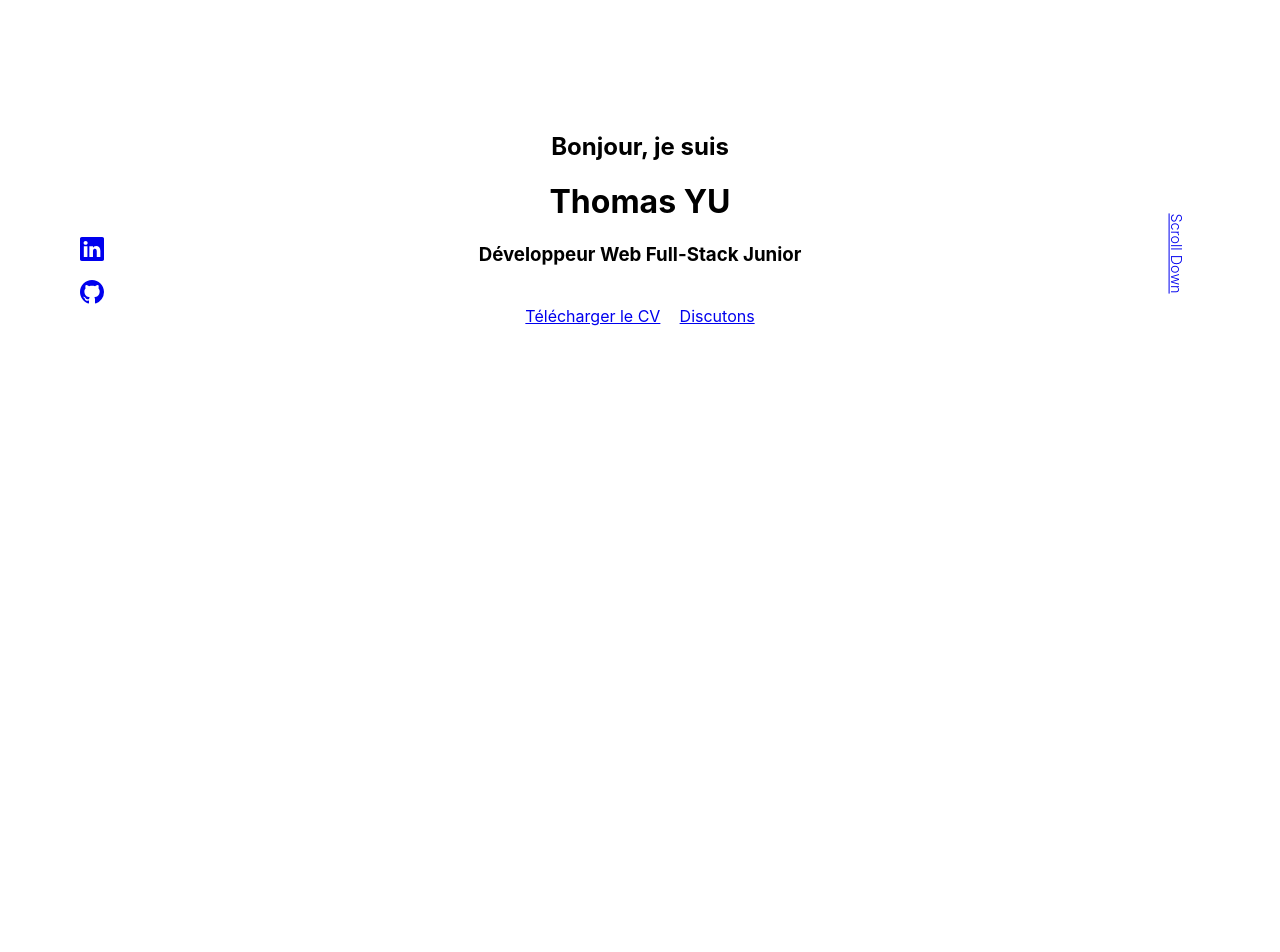
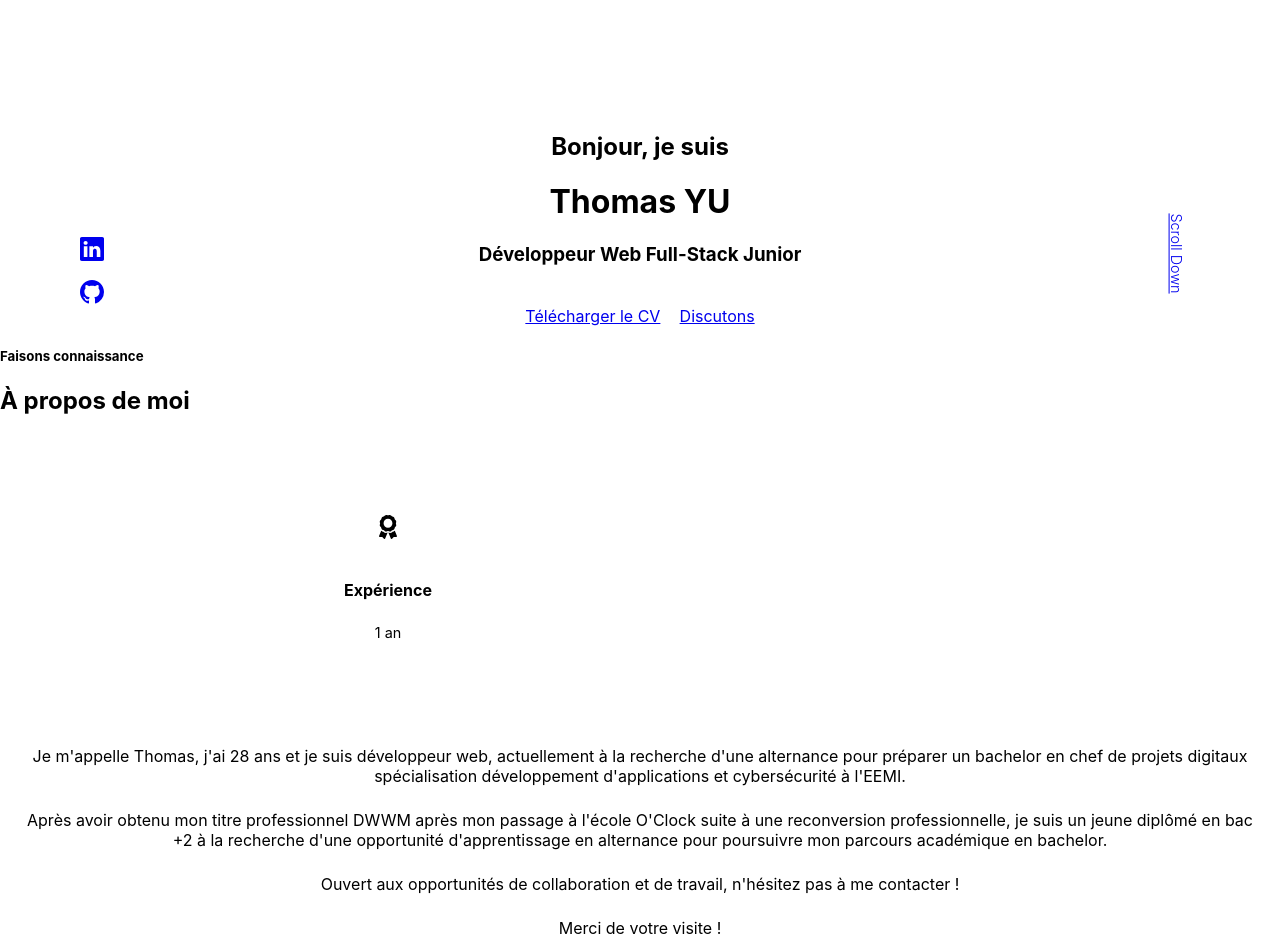
Before and after one commit to Whoistomiki/Portfolio0, a React (Create React App) app: page / in a window 1280 px wide. Shown: the top 952 px of the page. Before the commit the page ends 800 px from the top, so only its background shows below. Built offline with nearby package versions, Linux system fonts and the light colour scheme.

Commit message:
creating introduction and adding css to fix

```diff
--- a/src/App.jsx
+++ b/src/App.jsx
@@ -1,10 +1,12 @@
 import React from 'react';
 import Header from './components/header/Header';
+import Introduction from './components/introduction/Introduction';
 
 const App = () => {
     return (
       <>
         <Header />
+        <Introduction />
       </>
     )
   }
--- /dev/null
+++ b/src/components/introduction/Introduction.jsx
@@ -0,0 +1,39 @@
+import React from 'react';
+import { FaAward } from 'react-icons/fa';
+
+import './intro.css';
+
+const Introduction = () => {
+  return (
+    <section id="about">
+      <h5>Faisons connaissance</h5>
+      <h2>À propos de moi</h2>
+      <div className="container about__container">
+        <div className="about__content">
+          <div className="about__cards">
+            <article className="about__card">
+              <FaAward className="about__icon" />
+              <h4>Expérience</h4>
+              <small>1 an</small>
+            </article>
+          </div>
+          <p>
+          Je m'appelle Thomas, j'ai 28 ans et je suis développeur web, actuellement à la recherche d'une alternance pour préparer un bachelor en chef de projets digitaux spécialisation développement d'applications et cybersécurité à l'EEMI.
+            </p>
+            <p>
+              Après avoir obtenu mon titre professionnel DWWM après mon passage à l'école O'Clock suite à une reconversion professionnelle, je suis un jeune diplômé en bac +2 à la recherche d'une opportunité d'apprentissage en alternance pour poursuivre mon parcours académique en bachelor.
+            </p>
+            <p>
+              Ouvert aux opportunités de collaboration et de travail, n'hésitez pas à me contacter !
+            </p>
+            <p>
+              Merci de votre visite !
+            </p>
+          <a href="#contact" className="btn btn-primary">Discutons</a>
+        </div>
+      </div>
+    </section>
+  )
+}
+
+export default Introduction
--- /dev/null
+++ b/src/components/introduction/intro.css
@@ -0,0 +1,38 @@
+.about__container {
+    text-align: center;
+    height: 100%;
+    position: relative;
+}
+
+.about__cards {
+    display: flex;
+    flex-wrap: wrap;
+    justify-content: space-between;
+}
+
+.about__card {
+    flex: 0 1 calc(50% - 1.5rem);
+    margin: 5rem;
+}
+
+.about__card:hover {
+    background: transparent;
+    cursor: default;
+}
+
+.about__icon {
+    font-size: 1.5rem;
+    margin-bottom: 1rem;
+}
+
+.about__card h4 {
+    font-size: 1rem;
+}
+
+.about__card small {
+    font-size: 0.9rem;
+}
+
+.about__content p {
+    margin: 1.5rem;
+}
```
